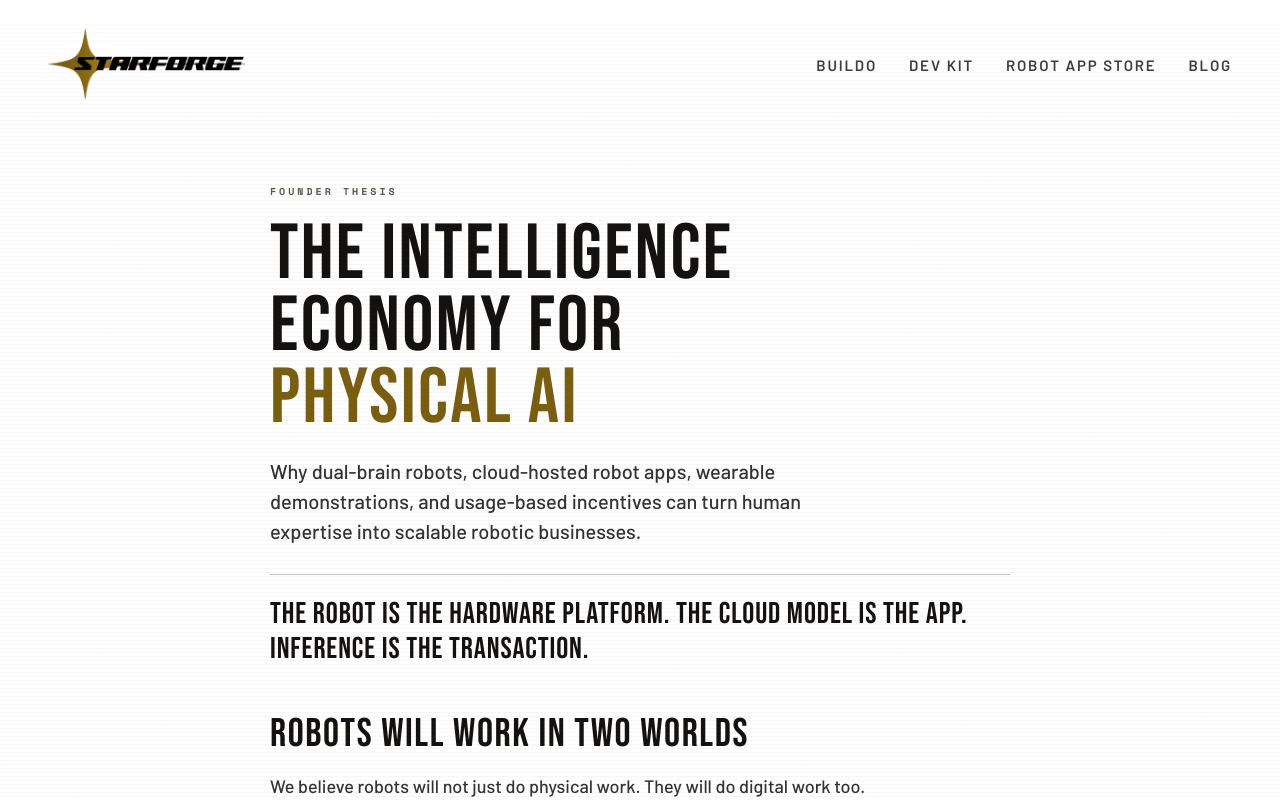
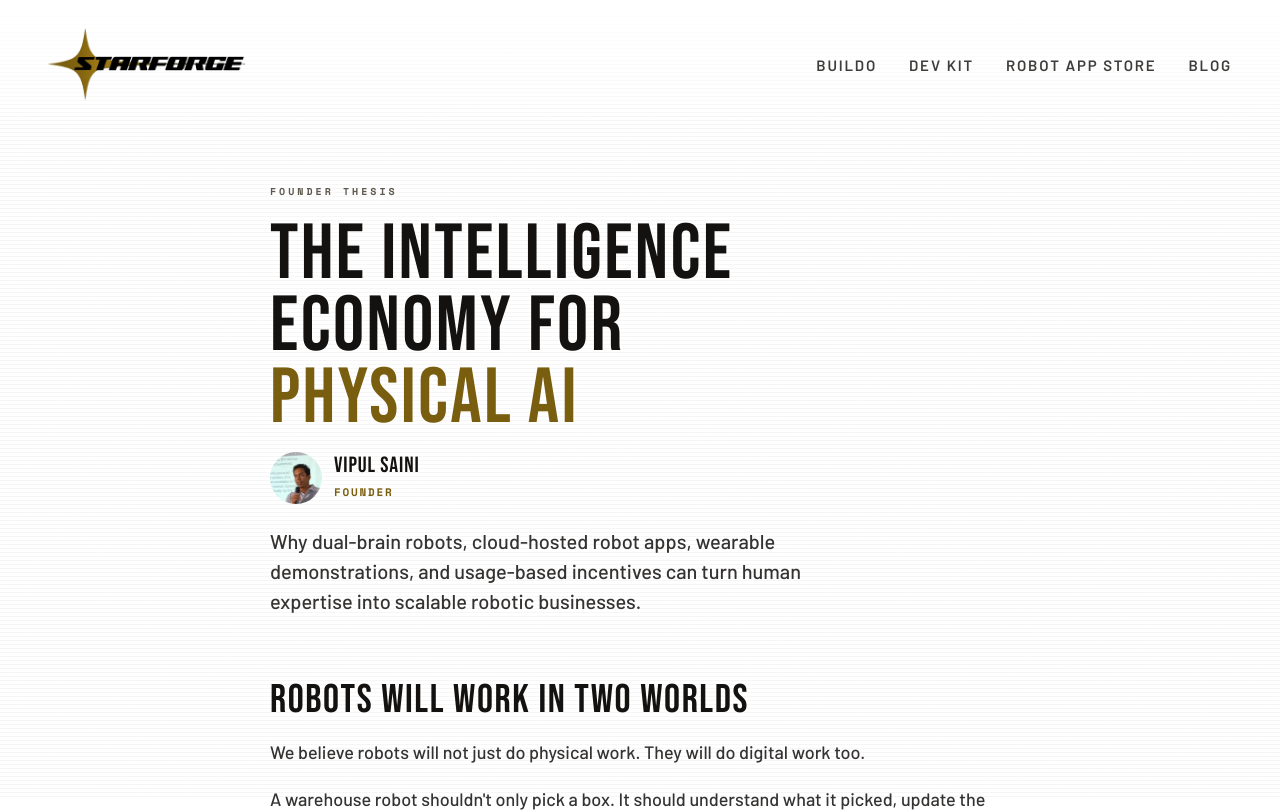
Before and after one commit to ScalingPhysicalAI/website, a SvelteKit app: page /thesis in a window 1280 px wide. Shown: the top 812 px of the page. Built offline with nearby package versions, Linux system fonts and the light colour scheme; no server answers.

Commit message:
thesis photos and wording change

```diff
--- a/src/routes/thesis/+page.svelte
+++ b/src/routes/thesis/+page.svelte
@@ -1,9 +1,4 @@
 <script lang="ts">
-	const flywheel = [
-		['Human expertise', 'Wearable demonstrations', 'Better training data', 'Better robot models'],
-		['Cloud robot apps', 'Inference usage', 'Developer revenue', 'Better data and apps']
-	];
-
 	const businesses = [
 		{
 			who: 'A carpenter',
@@ -22,15 +17,6 @@
 			what: 'could train picking and handling workflows and run a robotic fulfillment operation.'
 		}
 	];
-
-	const closing = [
-		'The robot is the hardware platform.',
-		'The cloud model is the app.',
-		'Inference is the transaction.',
-		'Human expertise is the training data.',
-		'Robots become the labor leverage.',
-		'And the app store becomes the economic flywheel.'
-	];
 </script>
 
 <svelte:head>
@@ -47,12 +33,16 @@
 	<header class="head">
 		<span class="section-label">Founder thesis</span>
 		<h1>The intelligence economy for <span>physical AI</span></h1>
+		<div class="founder">
+			<img src="/assets/team/vipul-thesis.jpg" alt="Vipul Saini" />
+			<div>
+				<p class="founder-name">Vipul Saini</p>
+				<p class="founder-role">Founder</p>
+			</div>
+		</div>
 		<p class="dek">
 			Why dual-brain robots, cloud-hosted robot apps, wearable demonstrations, and usage-based
 			incentives can turn human expertise into scalable robotic businesses.
-		</p>
-		<p class="pull">
-			The robot is the hardware platform. The cloud model is the app. Inference is the transaction.
 		</p>
 	</header>
 
@@ -185,6 +175,12 @@
 			skill app, and deploy the app to a fleet of robots that becomes the labor force of their own
 			company.
 		</blockquote>
+		<figure class="worker">
+			<img
+				src="/assets/thesis-skilled-worker.jpg"
+				alt="A skilled worker in a hard hat, safety glasses, and gloves operating machinery"
+			/>
+		</figure>
 		<p>
 			The worker can then deploy that app to their own robots. The robots provide scalable physical
 			execution, while cloud AI contributes construction reasoning, design assistance, quantity
@@ -227,10 +223,14 @@
 		</ul>
 		<p>
 			The worker is no longer limited by the number of hours they can personally work or the number of
-			employees they can afford to hire. Their expertise can be multiplied across machines. Digital
-			AI-linked roles have accounted for more than 750,000 new jobs created in the US since 2023,
-			according to LinkedIn estimates. This happened with digital AI and will happen with physical AI
-			too.
+			employees they can afford to hire. Their expertise can be multiplied across machines. This
+			happened with digital AI<a
+				class="cite"
+				href="https://x.com/KobeissiLetter/status/2106777112552390986"
+				target="_blank"
+				rel="noopener noreferrer">[2]</a
+			>
+			and will happen with physical AI too.
 		</p>
 		<p>
 			That can create a new class of small businesses: one skilled human, a portfolio of robot skill
@@ -241,18 +241,6 @@
 
 	<section>
 		<h2>The flywheel</h2>
-		<div class="wheel">
-			{#each flywheel as row, i (i)}
-				<ol>
-					{#each row as step, j (step)}
-						<li>
-							{#if j > 0}<span class="arrow" aria-hidden="true">→</span>{/if}
-							{step}
-						</li>
-					{/each}
-				</ol>
-			{/each}
-		</div>
 		<p>That creates a marketplace not merely for software, but for physical intelligence.</p>
 		<p>
 			A great electrician could help create an electrical-installation model. A great welder could
@@ -279,11 +267,6 @@
 
 	<section>
 		<h2>A platform that compounds across three dimensions</h2>
-		<ol class="dims">
-			<li>Robots</li>
-			<li>Developers</li>
-			<li>Data</li>
-		</ol>
 		<p>
 			More robots create more inference demand. More inference demand attracts more developers. More
 			developers create more skills. More useful skills increase the value of owning a robot. More
@@ -310,11 +293,6 @@
 			intelligence can become cloud apps, developers can earn when those apps are used, and individual
 			humans can command levels of productive capacity that once required entire organizations.
 		</p>
-		<ul class="close">
-			{#each closing as line (line)}
-				<li>{line}</li>
-			{/each}
-		</ul>
 	</section>
 
 	<footer id="sources">
@@ -386,15 +364,53 @@
 		color: rgba(20, 18, 16, 0.86);
 	}
 
-	.pull {
-		margin: 28px 0 0;
-		padding-top: 22px;
-		border-top: 1px solid var(--border-strong);
+	.founder {
+		display: flex;
+		align-items: center;
+		gap: 12px;
+		margin-top: 18px;
+	}
+
+	.founder img {
+		width: 52px;
+		height: 52px;
+		border-radius: 50%;
+		object-fit: cover;
+		object-position: center center;
+	}
+
+	.founder-name,
+	.founder-role {
+		margin: 0;
+	}
+
+	.founder-name {
 		font-family: 'Bebas Neue', sans-serif;
-		font-size: clamp(22px, 3vw, 30px);
-		letter-spacing: 0.03em;
-		line-height: 1.15;
+		font-size: 22px;
+		letter-spacing: 0.04em;
+		line-height: 1;
 		color: var(--ink);
+	}
+
+	.founder-role {
+		margin-top: 6px;
+		font-family: 'Space Mono', monospace;
+		font-size: 11px;
+		font-weight: 700;
+		letter-spacing: 0.16em;
+		text-transform: uppercase;
+		color: var(--accent);
+	}
+
+	.worker {
+		margin: 4px 0 26px;
+	}
+
+	.worker img {
+		display: block;
+		width: 100%;
+		height: auto;
+		border-radius: 2px;
 	}
 
 	section {
@@ -474,7 +490,6 @@
 	}
 
 	.trades,
-	.close,
 	footer ol {
 		margin: 0 0 18px;
 		padding: 0;
@@ -494,83 +509,6 @@
 	}
 
 	.trades strong {
-		color: var(--ink);
-	}
-
-	.wheel {
-		display: grid;
-		gap: 10px;
-		margin: 4px 0 22px;
-	}
-
-	.wheel ol {
-		display: flex;
-		flex-wrap: wrap;
-		gap: 8px 0;
-		margin: 0;
-		padding: 0;
-		list-style: none;
-	}
-
-	.wheel li {
-		display: flex;
-		align-items: center;
-		gap: 8px;
-		font-family: 'Space Mono', monospace;
-		font-size: 11px;
-		font-weight: 700;
-		letter-spacing: 0.04em;
-		text-transform: uppercase;
-		color: var(--ink);
-	}
-
-	.arrow {
-		color: var(--accent);
-	}
-
-	.dims {
-		display: flex;
-		flex-wrap: wrap;
-		gap: 10px;
-		margin: 0 0 20px;
-		padding: 0;
-		list-style: none;
-		counter-reset: dim;
-	}
-
-	.dims li {
-		counter-increment: dim;
-		padding: 12px 16px;
-		border: 1px solid var(--border-strong);
-		font-family: 'Bebas Neue', sans-serif;
-		font-size: 28px;
-		letter-spacing: 0.04em;
-		line-height: 1;
-	}
-
-	.dims li::before {
-		content: counter(dim, decimal-leading-zero);
-		display: block;
-		margin-bottom: 6px;
-		font-family: 'Space Mono', monospace;
-		font-size: 10px;
-		font-weight: 700;
-		letter-spacing: 0.16em;
-		color: var(--accent);
-	}
-
-	.close {
-		margin-top: 8px;
-		padding-top: 8px;
-		border-top: 1px solid var(--border-strong);
-	}
-
-	.close li {
-		padding: 8px 0;
-		font-family: 'Bebas Neue', sans-serif;
-		font-size: clamp(22px, 2.8vw, 28px);
-		letter-spacing: 0.03em;
-		line-height: 1.1;
 		color: var(--ink);
 	}
 
```
Also changed, not shown: static/assets/team/vipul-thesis.jpg (added), static/assets/thesis-skilled-worker.jpg (added).
